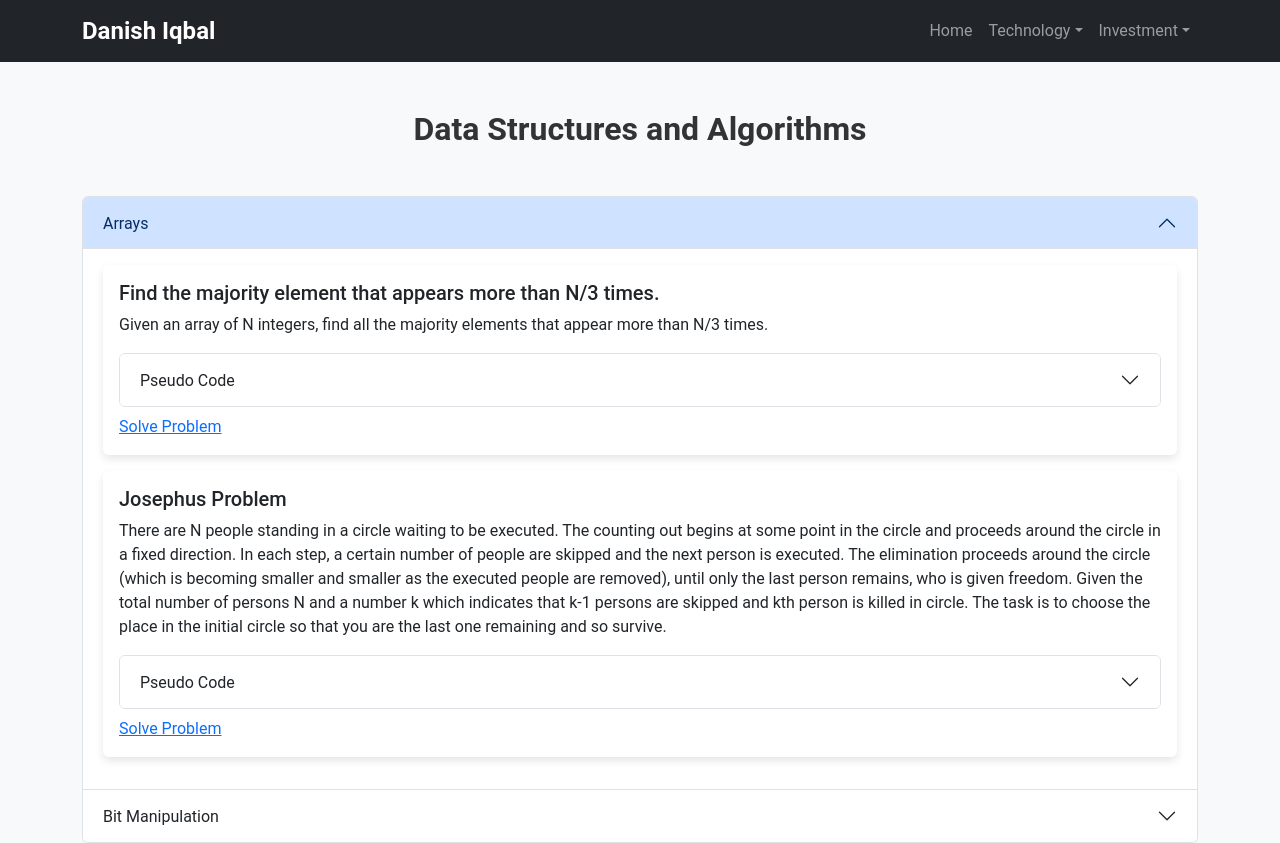
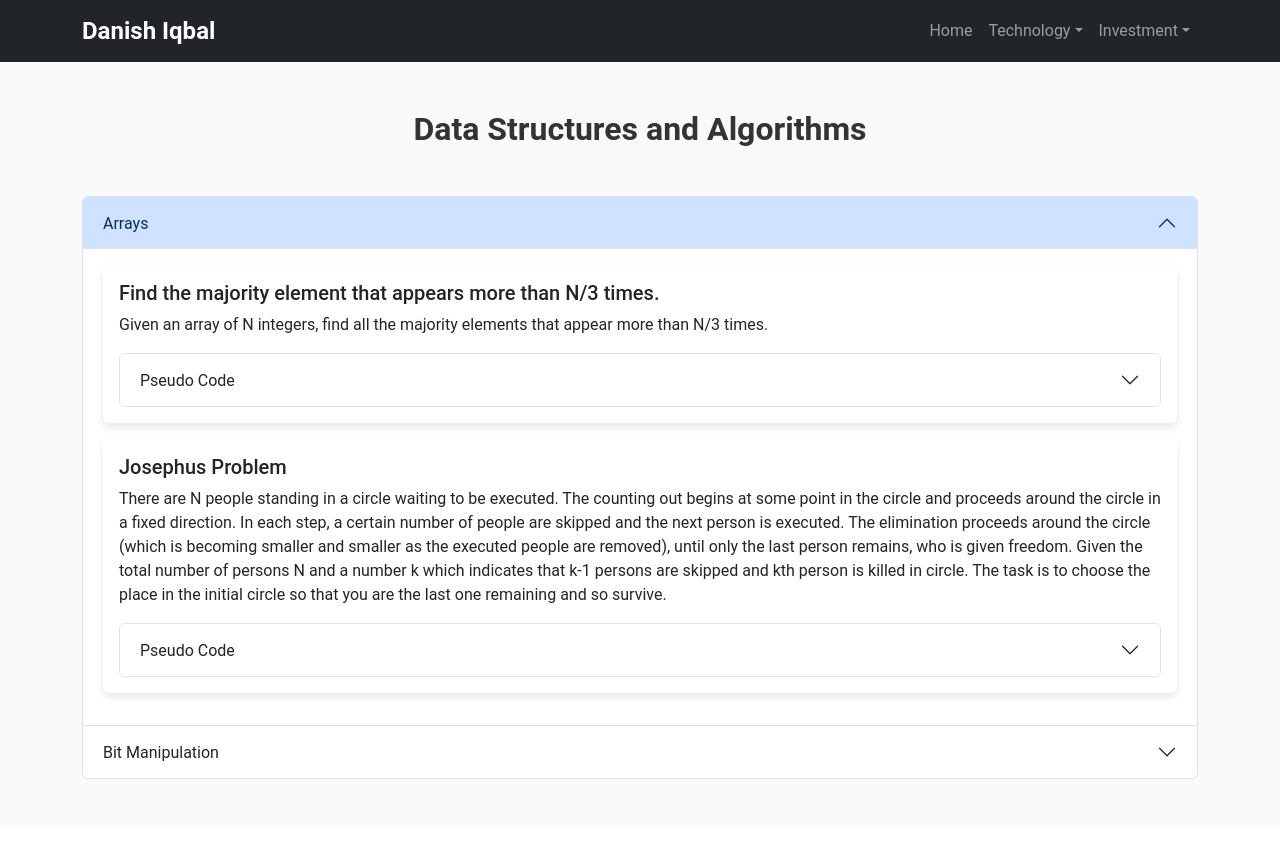
Before and after one commit to danishiqbal-11/portfolio, a React (Create React App) app: page /#/technology/dsa in a window 1280 px wide. Shown: the top 843 px of the page. Built offline with nearby package versions, Linux system fonts and the light colour scheme.

Commit message:
refactor: remove unused solve button from DSA component

```diff
--- a/src/components/technology/DSA.js
+++ b/src/components/technology/DSA.js
@@ -52,8 +52,7 @@ function findMajorityElements(nums) {
 
   return result;
 }
-`,
-      link: '#'
+`
     },
     {
       title: 'Josephus Problem',
@@ -67,8 +66,7 @@ function josephus(n, k) {
     return (josephus(n - 1, k) + k - 1) % n + 1;
   }
 }
-`,
-      link: '#'
+`
     },
   ];
 
@@ -98,8 +96,7 @@ function findNthSpecialNumber(n) {
   }
   return result;
 }
-`,
-      link: '#'
+`
     }
   ];
 
@@ -128,9 +125,7 @@ function findNthSpecialNumber(n) {
                             </Accordion.Body>
                           </Accordion.Item>
                         </Accordion>
-                        <Card.Link href={question.link} target="_blank" rel="noopener noreferrer" className="mt-2 d-block">
-                          Solve Problem
-                        </Card.Link>
+
                       </Card.Body>
                     </Card>
                   </Col>
@@ -158,9 +153,7 @@ function findNthSpecialNumber(n) {
                             </Accordion.Body>
                           </Accordion.Item>
                         </Accordion>
-                        <Card.Link href={question.link} target="_blank" rel="noopener noreferrer" className="mt-2 d-block">
-                          Solve Problem
-                        </Card.Link>
+
                       </Card.Body>
                     </Card>
                   </Col>
```
